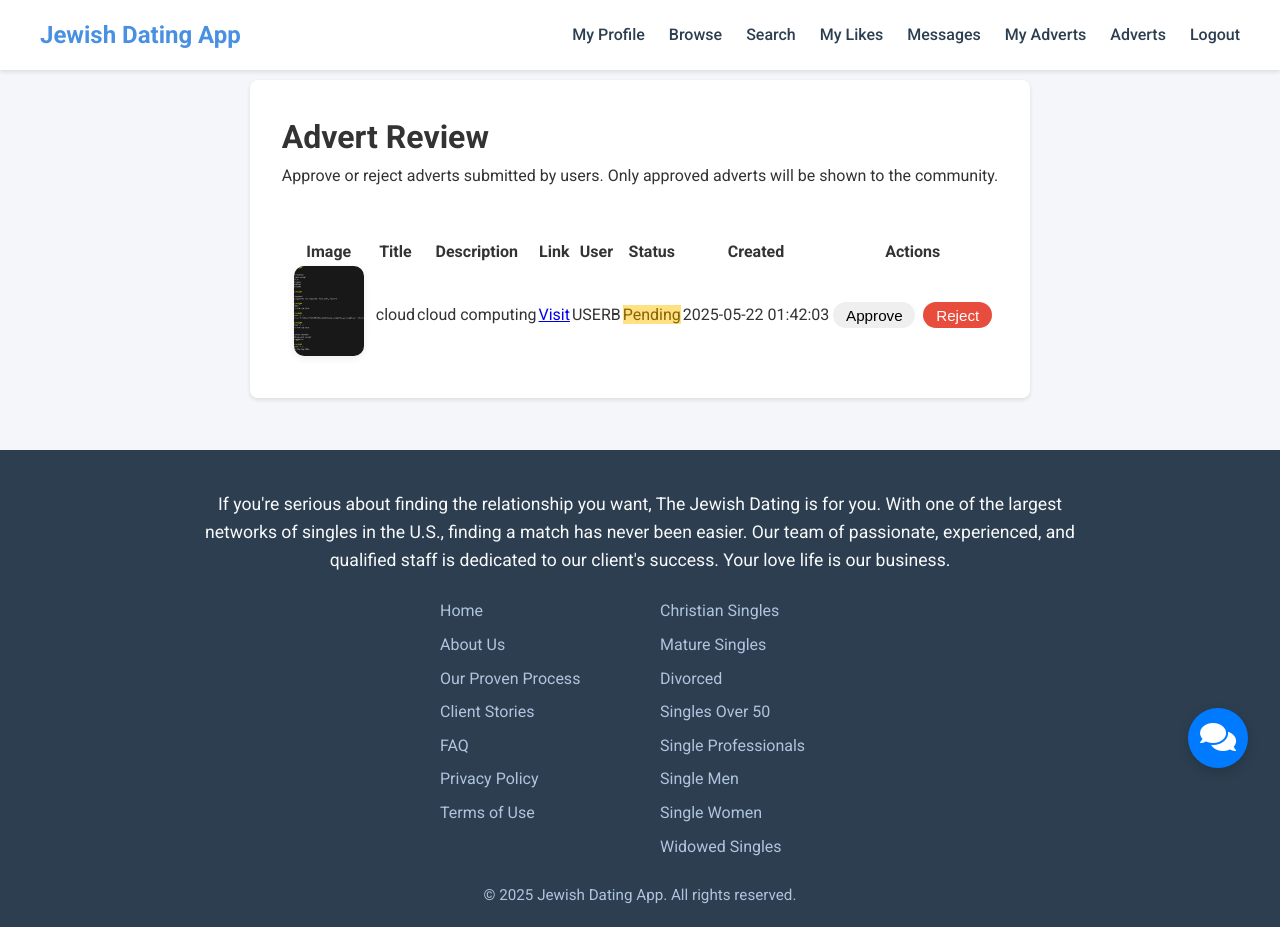
After one commit to shittuay/jewish_dating_app, a Flask app: page /admin/adverts in a window 1280 px wide. The commit adds this page. Run offline with Flask 3, Linux system fonts and the light colour scheme; a user stored in the database is signed in; data comes from the database, SQL or seed files in the repository; both versions use the stored data as it was after the commit.

Commit message:
code updated

```diff
--- a/app.py
+++ b/app.py
@@ -7,6 +7,7 @@ from functools import wraps
 import datetime
 from werkzeug.security import generate_password_hash, check_password_hash
 import shutil
+import random
 
 # Create the Flask application
 app = Flask(__name__, instance_relative_config=True)
@@ -45,7 +46,8 @@ def init_db():
         CREATE TABLE IF NOT EXISTS users (
             id INTEGER PRIMARY KEY AUTOINCREMENT,
             username TEXT UNIQUE NOT NULL,
-            password TEXT NOT NULL
+            password TEXT NOT NULL,
+            balance INTEGER NOT NULL DEFAULT 0
         );
     ''')
     conn.execute('''
@@ -104,6 +106,32 @@ def init_db():
             FOREIGN KEY (user_id) REFERENCES users(id)
         );
     ''')
+    conn.execute('''
+        CREATE TABLE IF NOT EXISTS adverts (
+            id INTEGER PRIMARY KEY AUTOINCREMENT,
+            user_id INTEGER NOT NULL,
+            title TEXT NOT NULL,
+            description TEXT NOT NULL,
+            image TEXT,
+            link TEXT NOT NULL,
+            status TEXT NOT NULL DEFAULT 'pending',
+            views INTEGER NOT NULL DEFAULT 0,
+            clicks INTEGER NOT NULL DEFAULT 0,
+            created_at DATETIME DEFAULT CURRENT_TIMESTAMP,
+            approved_at DATETIME
+        );
+    ''')
+    conn.execute('''
+        CREATE TABLE IF NOT EXISTS payments (
+            id INTEGER PRIMARY KEY AUTOINCREMENT,
+            user_id INTEGER NOT NULL,
+            amount INTEGER NOT NULL,
+            payment_id TEXT,
+            status TEXT NOT NULL,
+            created_at DATETIME DEFAULT CURRENT_TIMESTAMP,
+            FOREIGN KEY (user_id) REFERENCES users(id)
+        );
+    ''')
     conn.commit()
     conn.close()
 
@@ -134,6 +162,15 @@ def login_required(view):
         return view(*args, **kwargs)
     return wrapped_view
 
+# --- Admin check decorator ---
+def admin_required(view):
+    @wraps(view)
+    def wrapped_view(*args, **kwargs):
+        if not g.user or g.user['id'] != 1:
+            abort(403)
+        return view(*args, **kwargs)
+    return wrapped_view
+
 # --- ROUTES ---
 
 @app.route('/')
@@ -144,8 +181,21 @@ def index():
             'SELECT * FROM profiles WHERE user_id = ?', (g.user['id'],)
         ).fetchone()
         reviews = conn.execute('SELECT * FROM reviews WHERE status = "approve" ORDER BY created_at DESC LIMIT 6').fetchall()
+
+        # Get two random approved adverts for side banners - Rolled back to previous logic
+        adverts = conn.execute('SELECT * FROM adverts WHERE status = "approved"').fetchall()
+        left_ad = right_ad = None
+        if adverts:
+            ads = random.sample(adverts, min(2, len(adverts)))
+            left_ad = ads[0]
+            if len(ads) > 1:
+                right_ad = ads[1]
+            else:
+                right_ad = ads[0] # Use the same ad for both if only one exists
+            # Note: View/Click tracking is removed in this rollback
+
         conn.close()
-        return render_template('index.html', profile=profile, reviews=reviews)
+        return render_template('index.html', profile=profile, reviews=reviews, left_ad=left_ad, right_ad=right_ad)
     else:
         conn = get_db_connection()
         reviews = conn.execute('SELECT * FROM reviews WHERE status = "approve" ORDER BY created_at DESC LIMIT 6').fetchall()
@@ -750,5 +800,132 @@ def chatbot():
         reply = "Thank you for your message! Our team will get back to you soon, or you can email support@jewishdating.com."
     return jsonify({'reply': reply})
 
+@app.route('/adverts')
+def adverts():
+    adverts = [
+        {
+            'image': url_for('static', filename='adverts/jewish_event.jpg'),
+            'title': 'Jewish Singles Event',
+            'description': 'Join our upcoming singles mixer in NYC! Meet new people and enjoy a fun evening.',
+            'link': '#'
+        },
+        {
+            'image': url_for('static', filename='adverts/premium_membership.jpg'),
+            'title': 'Upgrade to Premium',
+            'description': 'Unlock unlimited likes, see who viewed your profile, and more with Premium Membership.',
+            'link': '#'
+        },
+        {
+            'image': url_for('static', filename='adverts/app_promo.jpg'),
+            'title': 'Download Our App',
+            'description': 'Get the Jewish Dating App on your phone for the best experience, anytime, anywhere.',
+            'link': '#'
+        },
+        {
+            'image': url_for('static', filename='adverts/success_story.jpg'),
+            'title': 'Success Stories',
+            'description': 'Read how real couples found love on our platform. Your story could be next!',
+            'link': '#'
+        }
+    ]
+    return render_template('adverts.html', adverts=adverts)
+
+@app.route('/submit_advert', methods=['GET', 'POST'])
+@login_required
+def submit_advert():
+    if request.method == 'POST':
+        title = request.form['title']
+        description = request.form['description']
+        link = request.form['link']
+        image = None
+        if 'image' in request.files:
+            file = request.files['image']
+            if file and file.filename and allowed_file(file.filename):
+                filename = secure_filename(f"ad_{g.user['id']}_{int(datetime.datetime.now().timestamp())}_{file.filename}")
+                image_folder = os.path.join(app.config['UPLOAD_FOLDER'], 'adverts')
+                os.makedirs(image_folder, exist_ok=True)
+                file.save(os.path.join(image_folder, filename))
+                image = f"adverts/{filename}"
+        if not title or not description or not link:
+            flash('All fields are required.', 'error')
+            return redirect(url_for('submit_advert'))
+        conn = get_db_connection()
+        conn.execute('''INSERT INTO adverts (user_id, title, description, image, link, status) VALUES (?, ?, ?, ?, ?, ?)''',
+                     (g.user['id'], title, description, image, link, 'pending'))
+        conn.commit()
+        conn.close()
+        flash('Your advert has been submitted for review!', 'success')
+        return redirect(url_for('adverts'))
+    return render_template('submit_advert.html')
+
+@app.route('/admin/adverts')
+@admin_required
+def admin_adverts():
+    conn = get_db_connection()
+    adverts = conn.execute('''
+        SELECT a.*, u.username FROM adverts a
+        JOIN users u ON a.user_id = u.id
+        ORDER BY a.created_at DESC
+    ''').fetchall()
+    conn.close()
+    return render_template('admin_adverts.html', adverts=adverts)
+
+@app.route('/admin/adverts/approve/<int:advert_id>', methods=['POST'])
+@admin_required
+def approve_advert(advert_id):
+    conn = get_db_connection()
+    conn.execute('''UPDATE adverts SET status = 'approved', approved_at = CURRENT_TIMESTAMP WHERE id = ?''', (advert_id,))
+    conn.commit()
+    conn.close()
+    flash('Advert approved!', 'success')
+    return redirect(url_for('admin_adverts'))
+
+@app.route('/admin/adverts/reject/<int:advert_id>', methods=['POST'])
+@admin_required
+def reject_advert(advert_id):
+    conn = get_db_connection()
+    conn.execute('''UPDATE adverts SET status = 'rejected' WHERE id = ?''', (advert_id,))
+    conn.commit()
+    conn.close()
+    flash('Advert rejected.', 'info')
+    return redirect(url_for('admin_adverts'))
+
+@app.route('/my_adverts')
+@login_required
+def my_adverts():
+    conn = get_db_connection()
+    adverts = conn.execute('''
+        SELECT * FROM adverts WHERE user_id = ? ORDER BY created_at DESC
+    ''', (g.user['id'],)).fetchall()
+    conn.close()
+    return render_template('my_adverts.html', adverts=adverts)
+
+@app.route('/buy_credits')
+@login_required
+def buy_credits():
+    return render_template('buy_credits.html')
+
+@app.route('/paypal_webhook', methods=['POST'])
+@login_required
+def paypal_webhook():
+    data = request.get_json()
+    order_id = data.get('orderID')
+    credits = int(data.get('credits', 0))
+    amount = int(data.get('amount', 0))
+    if not order_id or not credits or not amount:
+        return jsonify({'success': False, 'error': 'Missing data'}), 400
+    # Add credits to user balance and log payment
+    conn = get_db_connection()
+    try:
+        conn.execute('UPDATE users SET balance = balance + ? WHERE id = ?', (credits, g.user['id']))
+        conn.execute('INSERT INTO payments (user_id, amount, payment_id, status) VALUES (?, ?, ?, ?)',
+                     (g.user['id'], amount, order_id, 'completed'))
+        conn.commit()
+        conn.close()
+        return jsonify({'success': True})
+    except Exception as e:
+        conn.close()
+        return jsonify({'success': False, 'error': str(e)}), 500
+
 if __name__ == '__main__':
     app.run(debug=True)
--- /dev/null
+++ b/templates/admin_adverts.html
@@ -0,0 +1,107 @@
+{% extends "base.html" %}
+
+{% block title %}Admin - Review Adverts{% endblock %}
+
+{% block content %}
+<div class="container py-5">
+    <div class="admin-adverts-header text-center mb-5">
+        <h1 class="display-4 mb-3">Advert Review</h1>
+        <p class="lead text-muted">Approve or reject adverts submitted by users. Only approved adverts will be shown to the community.</p>
+    </div>
+    {% with messages = get_flashed_messages(with_categories=true) %}
+        {% if messages %}
+            {% for category, message in messages %}
+                <div class="alert alert-{{ category if category != 'error' else 'danger' }}">{{ message }}</div>
+            {% endfor %}
+        {% endif %}
+    {% endwith %}
+    <div class="table-responsive">
+        <table class="table table-striped align-middle advert-table">
+            <thead>
+                <tr>
+                    <th>Image</th>
+                    <th>Title</th>
+                    <th>Description</th>
+                    <th>Link</th>
+                    <th>User</th>
+                    <th>Status</th>
+                    <th>Created</th>
+                    <th>Actions</th>
+                </tr>
+            </thead>
+            <tbody>
+                {% for ad in adverts %}
+                <tr>
+                    <td style="width:90px;">
+                        {% if ad['image'] %}
+                        <img src="{{ url_for('static', filename=ad['image']) }}" alt="Ad Image" class="admin-ad-img">
+                        {% else %}
+                        <span class="text-muted">No image</span>
+                        {% endif %}
+                    </td>
+                    <td>{{ ad['title'] }}</td>
+                    <td style="max-width:220px;">{{ ad['description'] }}</td>
+                    <td><a href="{{ ad['link'] }}" target="_blank">Visit</a></td>
+                    <td>{{ ad['username'] }}</td>
+                    <td>
+                        {% if ad['status'] == 'pending' %}
+                            <span class="badge bg-warning text-dark">Pending</span>
+                        {% elif ad['status'] == 'approved' %}
+                            <span class="badge bg-success">Approved</span>
+                        {% else %}
+                            <span class="badge bg-danger">Rejected</span>
+                        {% endif %}
+                    </td>
+                    <td>{{ ad['created_at'][:19] }}</td>
+                    <td>
+                        {% if ad['status'] == 'pending' %}
+                        <form action="{{ url_for('approve_advert', advert_id=ad['id']) }}" method="post" style="display:inline-block;">
+                            <button type="submit" class="btn btn-success btn-sm">Approve</button>
+                        </form>
+                        <form action="{{ url_for('reject_advert', advert_id=ad['id']) }}" method="post" style="display:inline-block;">
+                            <button type="submit" class="btn btn-danger btn-sm">Reject</button>
+                        </form>
+                        {% else %}
+                        <span class="text-muted">—</span>
+                        {% endif %}
+                    </td>
+                </tr>
+                {% endfor %}
+            </tbody>
+        </table>
+    </div>
+</div>
+
+<style>
+.admin-adverts-header {
+    margin-bottom: 3rem;
+}
+.advert-table th, .advert-table td {
+    vertical-align: middle;
+    text-align: center;
+}
+.admin-ad-img {
+    width: 70px;
+    height: 90px;
+    object-fit: cover;
+    border-radius: 10px;
+    box-shadow: 0 2px 8px rgba(0,0,0,0.08);
+}
+.badge.bg-warning {
+    background: #ffe082 !important;
+    color: #856404 !important;
+}
+.badge.bg-success {
+    background: #2ecc71 !important;
+}
+.badge.bg-danger {
+    background: #e74c3c !important;
+}
+.btn-sm {
+    padding: 0.3rem 0.8rem;
+    font-size: 0.95rem;
+    border-radius: 18px;
+    margin: 0 2px;
+}
+</style>
+{% endblock %}
--- a/templates/base.html
+++ b/templates/base.html
@@ -403,6 +403,8 @@
                 <li><a href="{{ url_for('search_profiles') }}" class="nav-link">Search</a></li>
                 <li><a href="{{ url_for('my_likes') }}" class="nav-link">My Likes</a></li>
                 <li><a href="{{ url_for('messages') }}" class="nav-link">Messages</a></li>
+                <li><a href="{{ url_for('my_adverts') }}" class="nav-link">My Adverts</a></li>
+                <li><a href="{{ url_for('adverts') }}" class="nav-link">Adverts</a></li>
                 <li><a href="{{ url_for('logout') }}" class="nav-link">Logout</a></li>
             </ul>
             {% else %}
```
Also changed, not shown: templates/adverts.html (added, +88 -0 lines), templates/buy_credits.html (added, +120 -0 lines), templates/index.html (+72 -0 lines), templates/my_adverts.html (added, +102 -0 lines), templates/submit_advert.html (added, +74 -0 lines), instance/jewish_dating.sqlite, static/uploads/3_1747878383_GIRL.jpg (added), static/uploads/adverts/ad_2_1747878123_log-insight.png (added), static/uploads/user_3/3_1747878399_GIRL.jpg (added).
